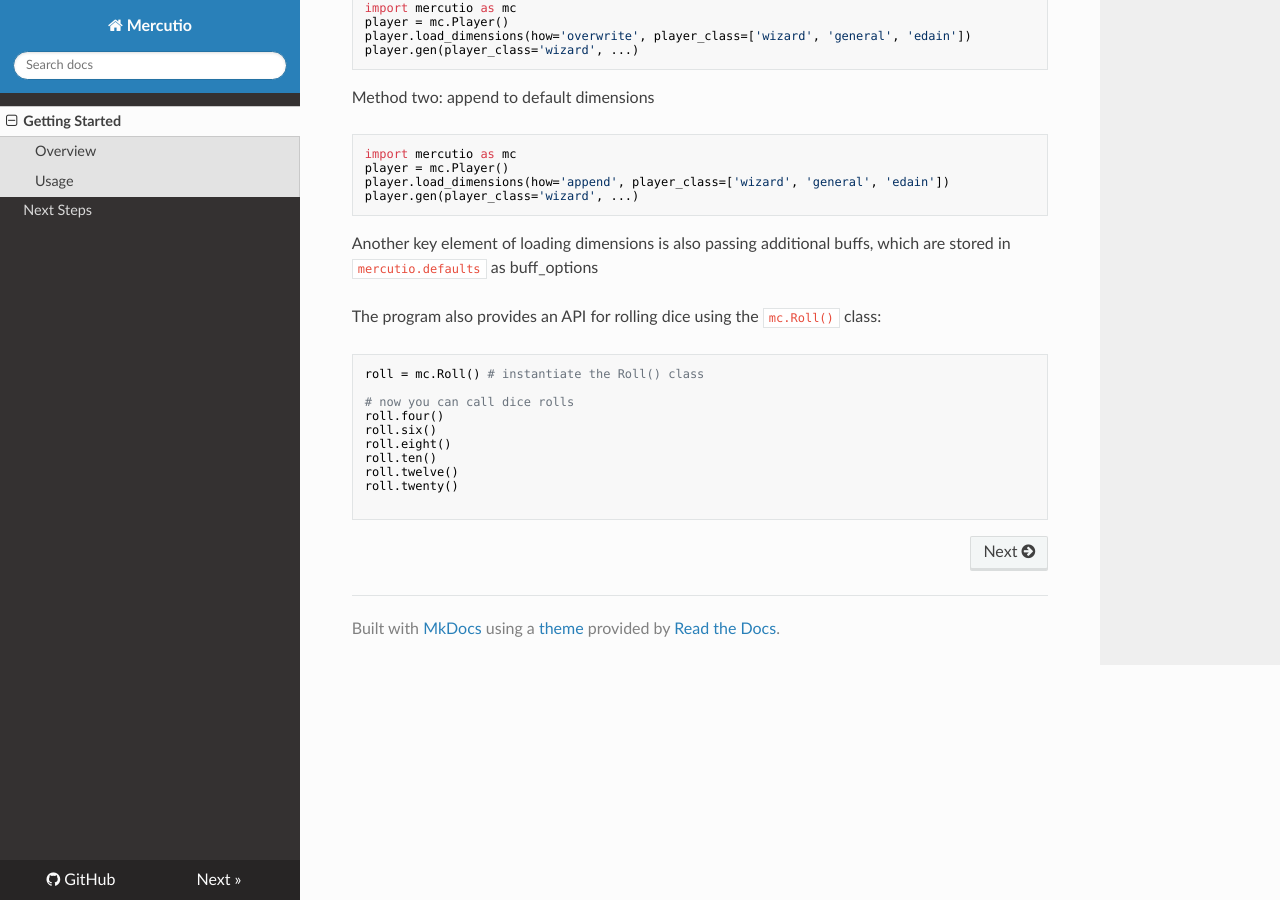
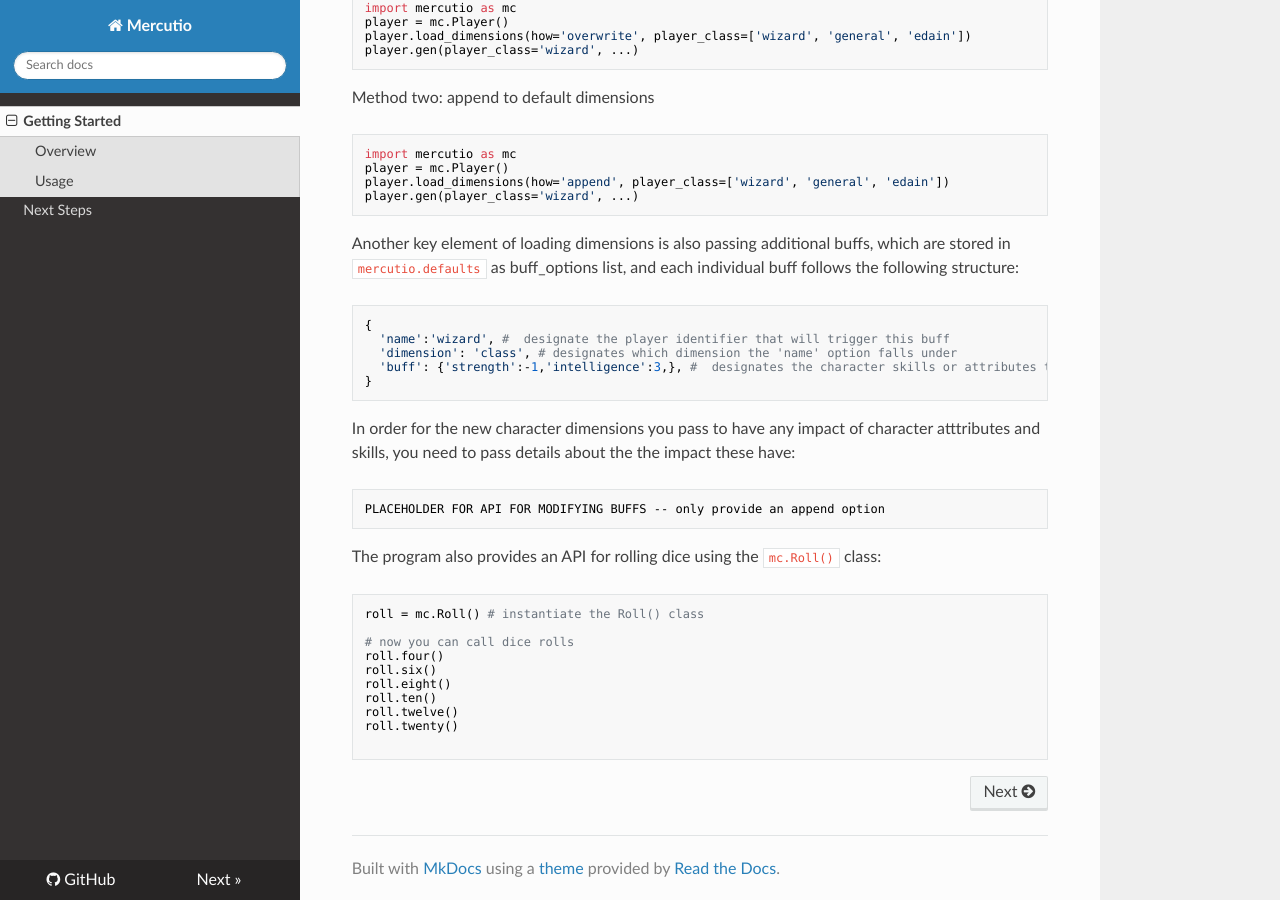
Before and after one commit to signebedi/mercutio, an MkDocs documentation site: the page built from docs/index.md, in a window 1280 px wide and 900 px high, scrolled down 3037 px. Built offline with MkDocs 1.6.1, drawn with Linux system fonts in a browser that asks for light colours; nearby versions of some CDN libraries.

Commit message:
updated docs

````diff
--- a/docs/index.md
+++ b/docs/index.md
@@ -131,7 +131,20 @@
 player.gen(player_class='wizard', ...)
 ```
 
-Another key element of loading dimensions is also passing additional buffs, which are stored in ```mercutio.defaults``` as buff_options
+Another key element of loading dimensions is also passing additional buffs, which are stored in ```mercutio.defaults``` as buff_options list, and each individual buff follows the following structure:
+
+```python
+{
+  'name':'wizard', #  designate the player identifier that will trigger this buff
+  'dimension': 'class', # designates which dimension the 'name' option falls under
+  'buff': {'strength':-1,'intelligence':3,}, #  designates the character skills or attributes to buff
+}
+```
+
+In order for the new character dimensions you pass to have any impact of character atttributes and skills, you need to pass details about the the impact these have:
+```python
+PLACEHOLDER FOR API FOR MODIFYING BUFFS -- only provide an append option
+```
 
 The program also provides an API for rolling dice using the ```mc.Roll()``` class:
 
````
